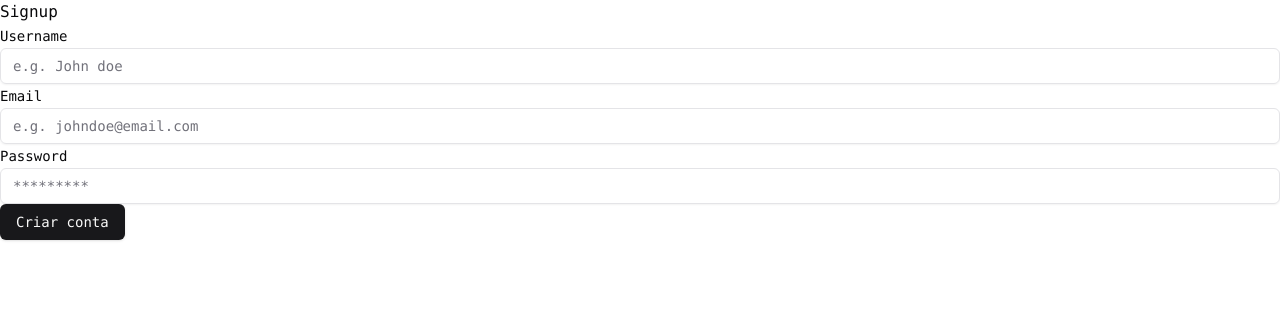
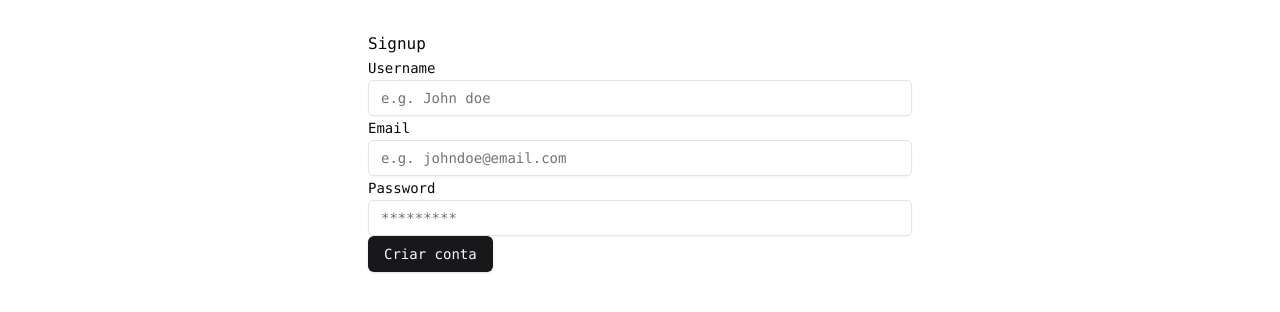
Before and after one commit to SadS4ndWiCh/susy, a Next.js app: page /signup in a window 1280 px wide. Shown: the top 312 px of the page. Built offline with nearby package versions, Linux system fonts and the light colour scheme; no server answers.

Commit message:
feat(layout): added auth pages layout

```diff
--- /dev/null
+++ b/src/app/(auth)/layout.tsx
@@ -0,0 +1,9 @@
+import type { ReactNode } from "react";
+
+export default function AuthLayout({ children }: { children: ReactNode }) {
+  return (
+    <div className="max-w-xl mx-auto mt-8 px-4">
+      { children }
+    </div>
+  )
+}
```
